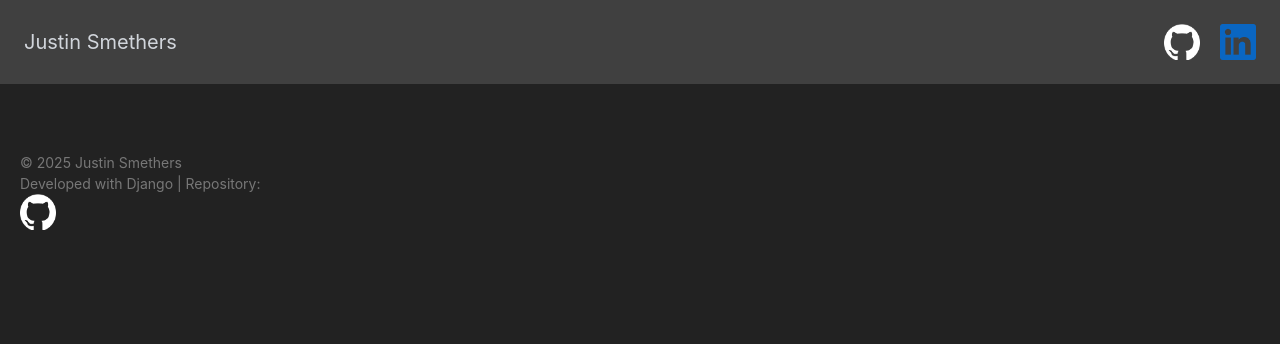
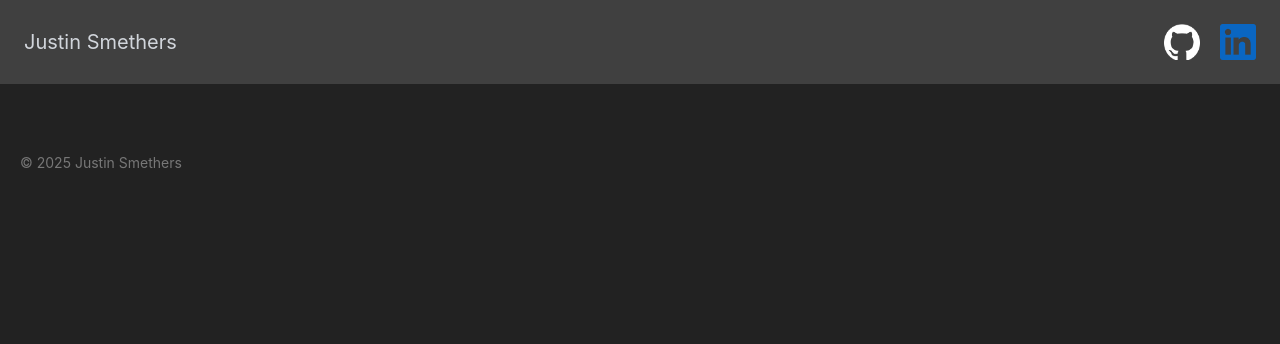
Before and after one commit to JustinSmethers/website, a Django app: template templates/base.html in a window 1280 px wide. Shown: the top 344 px of the page. Run offline with Django 4.2, Linux system fonts and the light colour scheme; the template is opened without the code that fills it, so the values that code supplies are empty; parts of the project's set-up code (start-up, migrations or seed data) failed here and were passed over; some libraries are stand-ins or nearby versions.

Commit message:
Remove footer repository attribution

```diff
--- a/templates/base.html
+++ b/templates/base.html
@@ -47,10 +47,6 @@
 
         <footer class="footer">
             <p>&copy; {% now "Y" %} Justin Smethers</p>
-            <p>Developed with Django | Repository:</p>
-            <a href="https://github.com/JustinSmethers/website" target="_blank">
-            <img src="{% static 'blog/github-logo-white.png' %}" alt="GitHub" class="social-icon">
-            </a>
         </footer>
     </body>
 </html>
```
